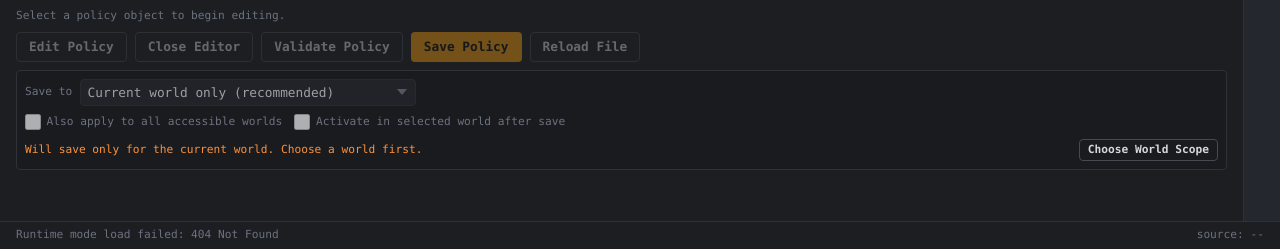
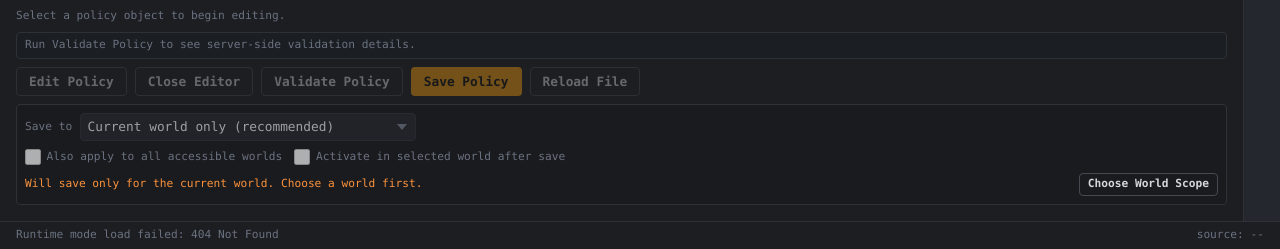
Before and after one commit to pipe-works/pipeworks-policy-workbench, a Python web app: template src/policy_workbench/templates/index.html in a window 1280 px wide. Shown: the part 1088-1337 px from the top of the page. Run offline with Jinja, Linux system fonts and the light colour scheme; the template is opened without the code that fills it, so the values that code supplies are empty.

Commit message:
fix(workbench): show actionable policy validation details

```diff
--- a/src/policy_workbench/static/workbench.css
+++ b/src/policy_workbench/static/workbench.css
@@ -499,6 +499,35 @@
   color: var(--col-err);
 }
 
+.editor-validation-details {
+  font-family: var(--font-mono);
+  font-size: var(--text-xs);
+  white-space: pre-wrap;
+  border: 1px solid var(--col-border);
+  border-radius: var(--radius-sm);
+  padding: var(--sp-1) var(--sp-2);
+  background: color-mix(in srgb, var(--col-surface-2) 55%, var(--col-bg));
+}
+
+.editor-validation-details--muted {
+  color: var(--col-text-muted);
+}
+
+.editor-validation-details--ok {
+  color: var(--col-ok);
+  border-color: color-mix(in srgb, var(--col-ok) 40%, var(--col-border));
+}
+
+.editor-validation-details--warn {
+  color: var(--col-warn);
+  border-color: color-mix(in srgb, var(--col-warn) 40%, var(--col-border));
+}
+
+.editor-validation-details--err {
+  color: var(--col-err);
+  border-color: color-mix(in srgb, var(--col-err) 40%, var(--col-border));
+}
+
 .activation-save-summary {
   display: flex;
   flex-direction: column;
--- a/src/policy_workbench/static/workbench/boot.js
+++ b/src/policy_workbench/static/workbench/boot.js
@@ -26,6 +26,7 @@ import {
   handleEditorInputChange,
   openEditorForCurrentSelection,
   refreshEditorLintStatus,
+  resetEditorValidationDetails,
   reloadCurrentFile,
   saveCurrentFile,
   validateCurrentFile,
@@ -251,7 +252,10 @@ function wireActionEvents() {
   if (dom.fileEditor) {
     dom.fileEditor.addEventListener("input", handleEditorInputChange);
   }
-  window.addEventListener("pw:editor-content-updated", refreshEditorLintStatus);
+  window.addEventListener("pw:editor-content-updated", () => {
+    refreshEditorLintStatus();
+    resetEditorValidationDetails();
+  });
   if (dom.btnOpenActivationTab) {
     dom.btnOpenActivationTab.addEventListener("click", () => {
       setActiveMainTab("activation");
@@ -289,5 +293,6 @@ export async function initializeWorkbench() {
   wireActivationEvents();
   wireActionEvents();
   refreshEditorLintStatus();
+  resetEditorValidationDetails();
   await bootstrapInitialData();
 }
--- a/src/policy_workbench/static/workbench/dom.js
+++ b/src/policy_workbench/static/workbench/dom.js
@@ -33,6 +33,7 @@ export const dom = {
   currentPolicyActivation: document.getElementById("current-policy-activation"),
   fileEditor: document.getElementById("file-editor"),
   editorLintStatus: document.getElementById("editor-lint-status"),
+  editorValidationDetails: document.getElementById("editor-validation-details"),
   inventoryWorld: document.getElementById("inventory-world"),
   inventoryPolicyType: document.getElementById("inventory-policy-type"),
   inventoryNamespace: document.getElementById("inventory-namespace"),
--- a/src/policy_workbench/static/workbench/editor_actions.js
+++ b/src/policy_workbench/static/workbench/editor_actions.js
@@ -50,6 +50,53 @@ function setEditorLintStatus({ tone, message }) {
   );
   dom.editorLintStatus.classList.add(`editor-lint-status--${tone}`);
   dom.editorLintStatus.textContent = message;
+}
+
+function setEditorValidationDetails({ tone, message }) {
+  if (!dom.editorValidationDetails) {
+    return;
+  }
+  dom.editorValidationDetails.classList.remove(
+    "editor-validation-details--muted",
+    "editor-validation-details--ok",
+    "editor-validation-details--warn",
+    "editor-validation-details--err"
+  );
+  dom.editorValidationDetails.classList.add(`editor-validation-details--${tone}`);
+  dom.editorValidationDetails.textContent = message;
+}
+
+function clearEditorValidationDetails() {
+  setEditorValidationDetails({
+    tone: "muted",
+    message: "Run Validate Policy to see server-side validation details.",
+  });
+}
+
+function splitValidationDetails(rawDetail) {
+  const detail = String(rawDetail || "").trim();
+  if (!detail) {
+    return [];
+  }
+  const lines = detail
+    .split(/;\s+|\n+/)
+    .map((line) => line.trim())
+    .filter(Boolean);
+  if (!lines.length) {
+    return [];
+  }
+  return lines;
+}
+
+function formatValidationFailureMessage(rawDetail) {
+  const details = splitValidationDetails(rawDetail);
+  if (!details.length) {
+    return "Validation failed, but no detailed error payload was returned.";
+  }
+  if (details.length === 1) {
+    return `Validation issue:\n- ${details[0]}`;
+  }
+  return `Validation issues (${details.length}):\n- ${details.join("\n- ")}`;
 }
 
 function normalizeJsonSyntaxError(error) {
@@ -153,6 +200,10 @@ export function refreshEditorLintStatus() {
   const lintState = evaluateEditorLintState();
   setEditorLintStatus(lintState);
   return lintState;
+}
+
+export function resetEditorValidationDetails() {
+  clearEditorValidationDetails();
 }
 
 function normalizeVariantScopeSegment(value) {
@@ -288,6 +339,7 @@ export function openEditorForCurrentSelection() {
   state.editorIsEditing = true;
   setEditorReadOnlyMode(false);
   refreshEditorLintStatus();
+  clearEditorValidationDetails();
   dom.fileEditor?.focus();
   _setStatus(`Edit mode enabled for ${buildPolicySelectorLabel(state.selectedArtifact)}.`);
 }
@@ -312,6 +364,7 @@ export function closeEditorForCurrentSelection() {
   state.editorIsEditing = false;
   setEditorReadOnlyMode(true);
   refreshEditorLintStatus();
+  clearEditorValidationDetails();
   _setStatus(`Editor closed for ${buildPolicySelectorLabel(state.selectedArtifact)}.`);
 }
 
@@ -320,6 +373,10 @@ export function handleEditorInputChange() {
     return;
   }
   refreshEditorLintStatus();
+  setEditorValidationDetails({
+    tone: "muted",
+    message: "Draft changed. Run Validate Policy again to refresh server-side feedback.",
+  });
   setServerFeatureAvailability();
 }
 
@@ -351,13 +408,25 @@ export async function validateCurrentFile() {
       method: "POST",
       body: JSON.stringify(validatePayload),
     });
+    setEditorValidationDetails({
+      tone: "ok",
+      message:
+        `Validation passed for ${validateResult.policy_id}:${validateResult.variant}. `
+        + `run_id=${validateResult.validation_run_id} next_policy_version=${validateResult.policy_version}`,
+    });
     _setStatus(
       `Validation passed for ${validateResult.policy_id}:${validateResult.variant} `
       + `(run ${validateResult.validation_run_id}, next v${validateResult.policy_version}).`
     );
   } catch (error) {
+    const errorDetail = String(error?.message || "").trim();
+    setEditorValidationDetails({
+      tone: "err",
+      message: formatValidationFailureMessage(errorDetail),
+    });
     const lintPrefix = lintState.tone === "err" ? `${lintState.message} ` : "";
-    _setStatus(`Validation failed: ${lintPrefix}${error.message}`);
+    const firstIssue = splitValidationDetails(errorDetail)[0] || errorDetail || "Validation failed.";
+    _setStatus(`Validation failed: ${lintPrefix}${firstIssue}`);
   }
 }
 
@@ -464,5 +533,6 @@ export async function reloadCurrentFile() {
     return;
   }
   refreshEditorLintStatus();
+  clearEditorValidationDetails();
   _setStatus("Select a policy object before reloading.");
 }
--- a/src/policy_workbench/templates/index.html
+++ b/src/policy_workbench/templates/index.html
@@ -175,6 +175,13 @@
       <div id="editor-lint-status" class="editor-lint-status editor-lint-status--muted" aria-live="polite">
         Read-only. Click Edit Policy to lint and validate draft changes.
       </div>
+      <div
+        id="editor-validation-details"
+        class="editor-validation-details editor-validation-details--muted"
+        aria-live="polite"
+      >
+        Run Validate Policy to see server-side validation details.
+      </div>
 
       <div class="editor-actions">
         <button id="btn-edit-file" class="btn btn--secondary" type="button">Edit Policy</button>
```
Also changed, not shown: tests/unit/test_frontend_contract.py (+1 -0 lines).
